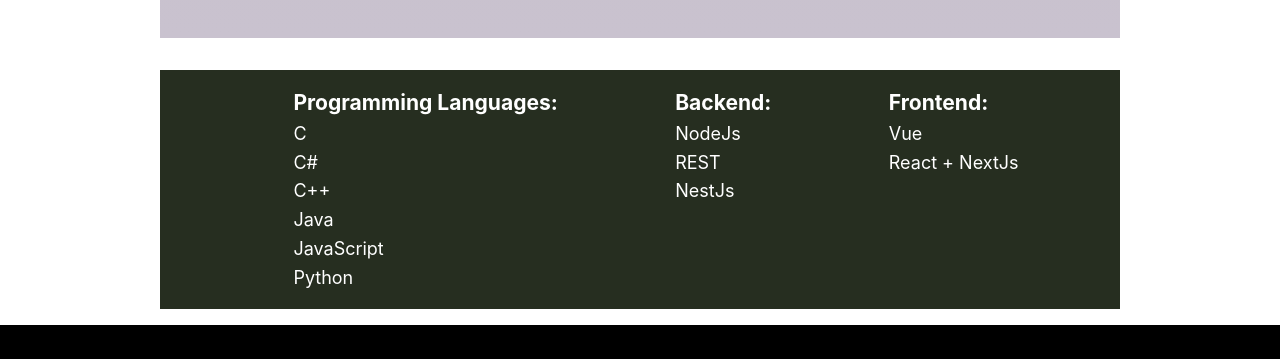
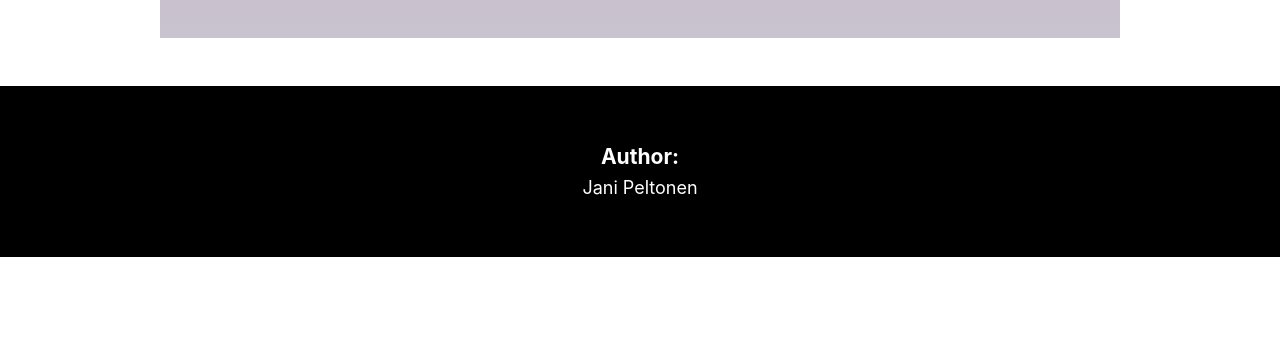
Before and after one commit to Reldin/portfolio, a React (Create React App) app: page / in a window 1280 px wide. Shown: the part 1237-1596 px from the top of the page. After the commit the page ends 1494 px from the top, so only its background shows below. Built offline with nearby package versions, Linux system fonts and the light colour scheme.

Commit message:
Added Footer component and moved css from App.css to Footer.styles.scss. Changed skill card logic to be more logical. Removed pointless useState and moved data to dummy list.

```diff
--- a/src/App.css
+++ b/src/App.css
@@ -26,9 +26,3 @@
   flex-direction: column;
   justify-content: flex-start;
 }
-
-footer {
-  background-color: black;
-  padding: 3em;
-  margin-top: auto;
-}
--- a/src/App.js
+++ b/src/App.js
@@ -4,6 +4,7 @@
 
 import Header from "./components/layout/Header";
 import FrontPage from "./pages/FrontPage";
+import Footer from './components/layout/Footer';
 
 function App() {
 
@@ -12,7 +13,7 @@
     <div className="App">
       <Header />
       <FrontPage />
-      <footer>Footer</footer>
+      <Footer />
     </div>
   );
 }
--- /dev/null
+++ b/src/components/layout/Footer.jsx
@@ -0,0 +1,17 @@
+import React from 'react';
+import './Footer.styles.scss';
+
+const Footer = () => {
+
+
+  return (
+    <footer>
+      <div>
+        <h3>Author: </h3>
+        <span>Jani Peltonen</span>
+      </div>
+    </footer>
+  )
+}
+
+export default Footer;
--- /dev/null
+++ b/src/components/layout/Footer.styles.scss
@@ -0,0 +1,13 @@
+footer {
+  background-color: black;
+  padding: 3em;
+  margin-top: auto;
+
+  & h3 {
+    color: white;
+  }
+
+  & span {
+    color: white;
+  }
+}
--- a/src/components/projects/Project.jsx
+++ b/src/components/projects/Project.jsx
@@ -1,12 +1,10 @@
-import React, { useState } from "react";
+import React from "react";
 
 import "./project.styles.scss";
 import ProjectList from "./ProjectList";
 
-function Project() {
-
-  const [projectList, setProjectList] = useState([
-    {
+const DUMMY_IMG = [
+  {
     id: '1',
     src: "https://images.unsplash.com/photo-1617984303651-8629f678da2b?ixid=MnwxMjA3fDB8MHxwaG90by1wYWdlfHx8fGVufDB8fHx8&ixlib=rb-1.2.1&auto=format&fit=crop&w=1234&q=80",
     width: "284px",
@@ -20,12 +18,14 @@
     height: "426px",
     alt: "mountain"
   }
-  ]);
+]
+
+function Project() {
 
   return (
     <section className="project-images">
       <h2>Projects</h2>
-      <ProjectList projects={projectList} />
+      <ProjectList projects={DUMMY_IMG} />
     </section>
   );
 }
--- a/src/components/skills/SkillCard.js
+++ b/src/components/skills/SkillCard.js
@@ -1,10 +1,9 @@
-import Skills from "./Skills";
 import './SkillCard.styles.scss';
 
-const SkillCard = () => {
+const SkillCard = (props) => {
   return (
     <div className="skill-card">
-      <Skills />
+      {props.children}
     </div>
   )
 
--- a/src/components/skills/Skills.js
+++ b/src/components/skills/Skills.js
@@ -1,10 +1,12 @@
 import React from "react";
+import SkillCard from "./SkillCard";
 
 import './Skills.styles.scss';
 
 
 const Skills = () => {
   return (
+    <SkillCard >
       <section className="skills">
         <div className="skills-programming">
           <h3>Programming Languages: </h3>
@@ -33,6 +35,7 @@
           </ul>
         </div>
       </section>
+    </SkillCard>
   );
 };
 
```
Lines whose indentation alone changed are shown as unchanged.
